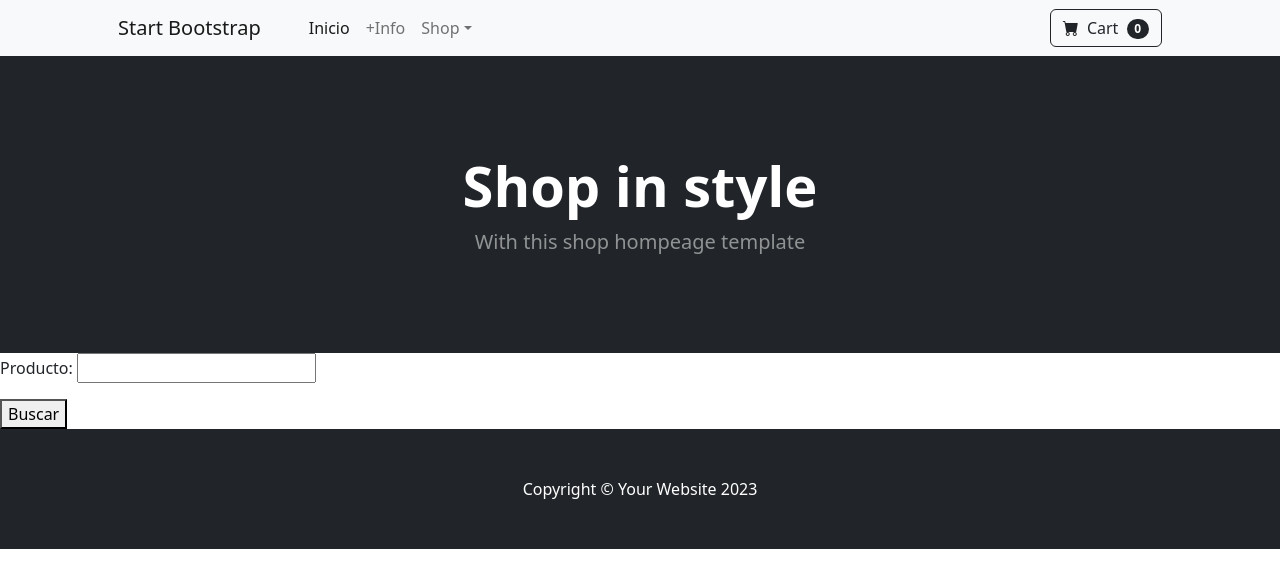
After one commit to MatiSpadaro/Tercera-pre-entrega-SpadaroMatias, a Django app: page /app3d/busquedaProductos/ in a window 1280 px wide. The commit adds this page. Shown: the top 588 px of the page. Run offline with Django 4.2, Linux system fonts and the light colour scheme; some libraries are stand-ins or nearby versions.

Commit message:
ListoParaEntregar creo xd

```diff
--- a/app3D/models.py
+++ b/app3D/models.py
@@ -17,3 +17,6 @@ class Productos(models.Model):
 class Pedidos(models.Model):
     modelo3D = models.CharField(max_length=40)
     material = models.CharField(max_length=40)
+
+def __str__(self):
+        return f"{self. modelo3D} - {self.material}"
--- /dev/null
+++ b/app3D/templates/busquedaProductos.html
@@ -0,0 +1,13 @@
+{% extends 'padre.html' %}
+
+
+{% block contenidoQueCambia %}
+
+    <form action="{% url 'buscar' %}" method="get">
+
+        <p>Producto: <input type="text" name="nombreProducto"></p>
+        <button type="submit">Buscar</button>
+
+    </form>
+
+{% endblock contenidoQueCambia %}
--- a/app3D/templates/navbar.html
+++ b/app3D/templates/navbar.html
@@ -17,6 +17,7 @@
                         <a class="nav-link dropdown-toggle" id="navbarDropdown" href="#" role="button" data-bs-toggle="dropdown" aria-expanded="false">Shop</a>
                         <ul class="dropdown-menu" aria-labelledby="navbarDropdown">
                             <li><a class="dropdown-item" href="{% url 'Productos' %}">All Products</a></li>
+                            <li><a class="dropdown-item" href="{% url 'busquedaProductos' %}">Buscar</a></li>
                             <li><a class="dropdown-item" href="{% url 'Pedidos' %}">Pedidos</a></li>
                             <li><hr class="dropdown-divider" /></li>
                             <li><a class="dropdown-item" href="#!">Popular Items</a></li>
--- a/app3D/urls.py
+++ b/app3D/urls.py
@@ -7,4 +7,6 @@ urlpatterns = [
     path('inicio/', inicio, name ="Inicio"),
     path('productos/', productos , name="Productos"),
     path('pedidos/', pedidos , name="Pedidos"),
+    path('busquedaProductos/', busquedaProductos, name="busquedaProductos"),
+    path('buscar/', buscar , name="buscar"),
 ]
--- a/app3D/views.py
+++ b/app3D/views.py
@@ -1,5 +1,5 @@
 from django.shortcuts import render
-from django.http import HttpResponse
+from django.http import HttpResponse, HttpRequest
 from .models import *
 from .forms import PedidosFormulario
 
@@ -26,3 +26,15 @@ def pedidos(request):
     else:
         miFormulario = PedidosFormulario()
         return render(request,"pedidos.html",{"miFormulario": miFormulario})
+
+def busquedaProductos(request):
+    return render(request, "busquedaProductos.html")
+
+def buscar(request: HttpRequest ):
+    try:
+        if request.GET["nombreProducto"]:
+            nombreProducto=request.GET["nombreProducto"]
+            producto = Productos.objects.filter(nombreProducto__icontains=nombreProducto)
+            return render(request,"resultadoBusqueda.html", {"nombreProducto":producto})
+    except:
+            return HttpResponse(f"No hay producto con ese nombre.")
```
Also changed, not shown: app3D/admin.py (+7 -2 lines), app3D/templates/resultadoBusqueda.html (added, +14 -0 lines), db.sqlite3.
